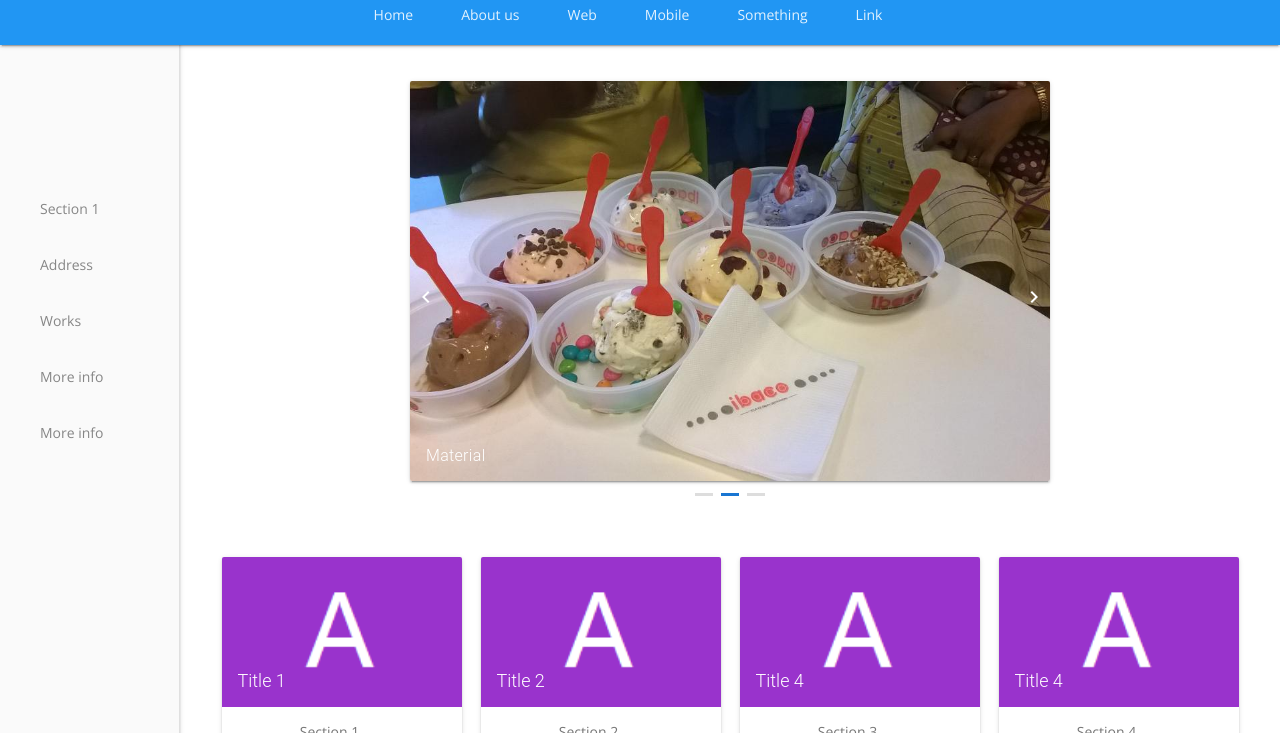
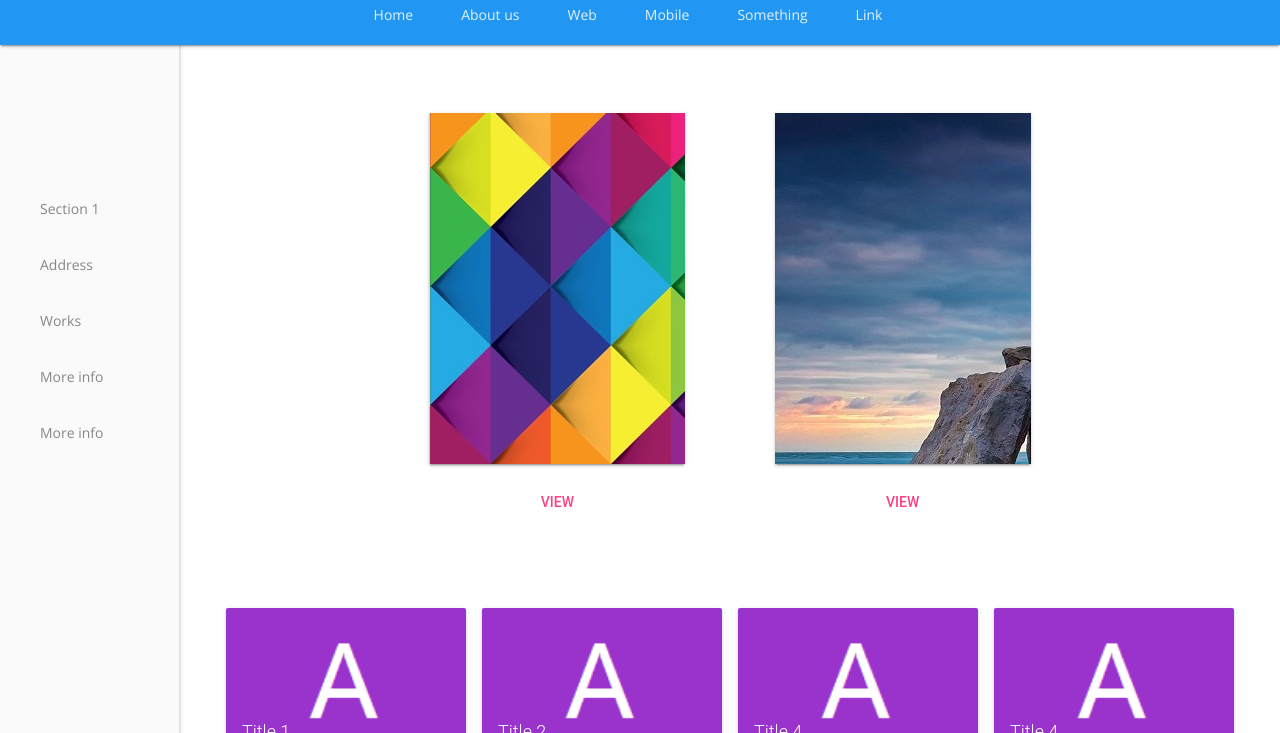
Before and after one commit to pyoganathan99/collegesite, a plain HTML site: page index.html in a window 1280 px wide. Shown: the part 67-800 px from the top of the page. Drawn offline with nearby package versions, Linux system fonts and the light colour scheme.

Commit message:
Add files via upload

```diff
--- a/index.html
+++ b/index.html
@@ -11,6 +11,7 @@
             <link rel="stylesheet" href="https://code.getmdl.io/1.3.0/material.blue-pink.min.css">
             <script defer src="https://code.getmdl.io/1.3.0/material.min.js"></script>
             <link href="https://fonts.googleapis.com/css?family=Open+Sans" rel="stylesheet">
+            <script src="https://ajax.googleapis.com/ajax/libs/jquery/3.3.1/jquery.min.js"></script>
 
             <meta name="theme-color" content="#2196F3" />
         </head>
@@ -26,7 +27,7 @@
                 <div class="main-title mdl-layout__header-row" style="padding-top:12px;">
                     <!-- Title -->
                     <div class="mdl-layout-spacer"></div>
-                <h3>Yottabytes College of Engineering</h3>
+                    <h3>Yoganathan - Portfolio</h3>
                     <div class="mdl-layout-spacer"></div>
                 </div>
                 <!-- Bottom row, not visible on scroll -->
@@ -88,10 +89,10 @@
                                 </center>
                             </div>
 
-                        <!-- <span class="mdl-layout-spacer"></span> -->
-                        <div class="mdl-grid" style="margin-top:24px;">
+                            <div class="mdl-grid" style="margin-top:24px; justify-content: center;">
 
-                            <div class="mdl-cell mdl-cell--middle mdl-cell--3-col mdl-cell--4-col-phone">
+                                <div class="mdl-cell mdl-cell--4-col"
+                                    style="width:fit-content">
 
                                     <center>
 
@@ -111,7 +112,8 @@
                                 </div>
 
 
-                            <div class="mdl-cell mdl-cell--middle mdl-cell--3-col mdl-cell--4-col-phone">
+                                <div class="mdl-cell mdl-cell--4-col"
+                                    style="width:fit-content">
 
                                     <center>
 
@@ -130,7 +132,8 @@
 
                                 </div>
 
-                            <div class="mdl-cell mdl-cell--middle mdl-cell--3-col mdl-cell--4-col-phone">
+                                <div class="mdl-cell mdl-cell--4-col"
+                                    style="width:fit-content">
 
                                     <center>
 
@@ -149,7 +152,8 @@
 
                                 </div>
 
-                            <div class="mdl-cell mdl-cell--middle mdl-cell--3-col mdl-cell--4-col-phone">
+                                <div class="mdl-cell mdl-cell--4-col"
+                                    style="width:fit-content">
 
                                     <center>
 
@@ -169,7 +173,6 @@
                                 </div>
 
                             </div>
-                        <!-- <span class="m dl-layout-spacer"></span> -->
 
                         </main>
                     </div>
@@ -181,9 +184,11 @@
 
         <script>
 
-        hello("carouselcontent.html");
+            hello("section2.html");
 
             function hello(a){
+
+                document.getElementById("content-holder").innerHTML = "<div class='mdl-spinner mdl-js-spinner is-active'></div>";
                 var xhttp = new XMLHttpRequest();
                 xhttp.onreadystatechange = function() {
                 if (this.readyState == 4 && this.status == 200) {
--- a/section2.html
+++ b/section2.html
@@ -1 +1,18 @@
-Err... Nothing much;
+
+<div class="mdl-grid" style="justify-content: center;">
+
+    <div class="mdl-cell mdl-cell--4-col mdl-cell--middle" >
+        <img src="/note1.jpg" style="max-width:100%;" class="mdl-shadow--2dp"><br><br>
+        <a class="mdl-button mdl-button--accent mdl-js-button mdl-js-ripple-effect">
+            View
+        </a>
+    </div>
+
+    <div class="mdl-cell mdl-cell--4-col mdl-cell--middle" >
+        <img src="/note2.jpg" style="max-width:100%;" class="mdl-shadow--2dp"><br><br>
+        <a class="mdl-button mdl-button--accent mdl-js-button mdl-js-ripple-effect">
+            View
+        </a>
+    </div>
+
+</div>
--- a/yogi.css
+++ b/yogi.css
@@ -132,3 +132,7 @@ a.mdl-js-ripple-effect {
     margin-top: 24px;
     margin-bottom: 24px;
 }
+
+.mdl-card__supporting-text{
+    text-align: left;
+}
```
Also changed, not shown: note1.jpg (added), note2.jpg (added). Lines whose indentation alone changed are shown as unchanged.
